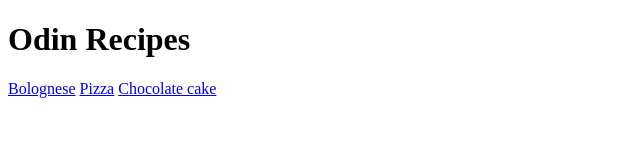
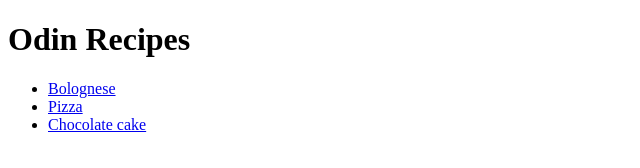
Before and after one commit to harelbenmoshe1-art/odin-recipes, a plain HTML site: page index.html in a window 1280 px wide. Shown: the whole page, without its empty margins (0-640 px from the left). Drawn offline with Linux system fonts and the light colour scheme.

Commit message:
changed some small typos

```diff
--- a/index.html
+++ b/index.html
@@ -3,12 +3,14 @@
 <head>
     <meta charset="UTF-8">
     <meta name="viewport" content="width=device-width, initial-scale=1.0">
-    <title>Document</title>
+    <title>Odin recipes project</title>
 </head>
 <body>
     <h1>Odin Recipes</h1>
-    <a href="recipies/bolognese/bolognese.html">Bolognese</a>
-    <a href="recipes/pizza/pizza.html">Pizza</a>
-    <a href="recipes/chocolate-cake/chocolate-cake.html">Chocolate cake</a>
+    <ul>
+        <li><a href="recipes/bolognese/bolognese.html">Bolognese</a>
+        <li><a href="recipes/pizza/pizza.html">Pizza</a></li>
+        <li><a href="recipes/chocolate-cake/chocolate-cake.html">Chocolate cake</a></li>
+    </ul>
 </body>
 </html>
```
